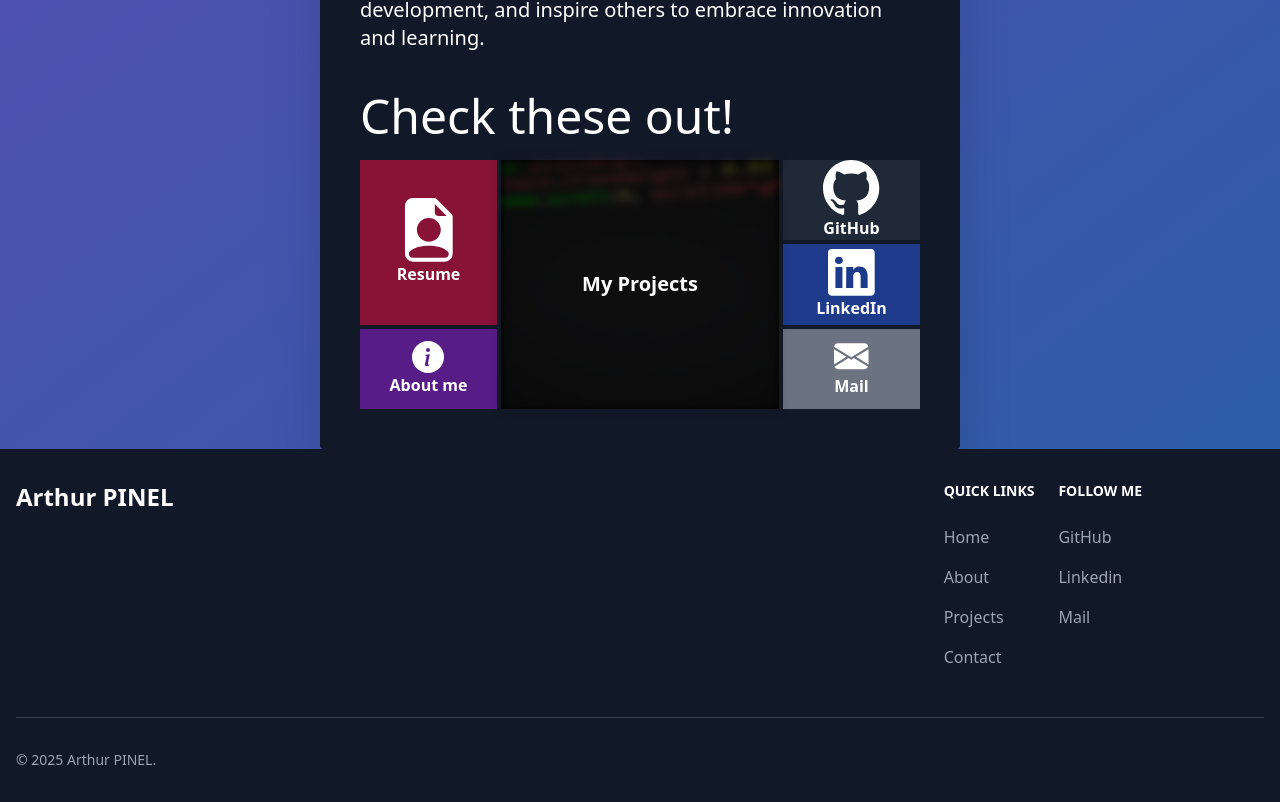
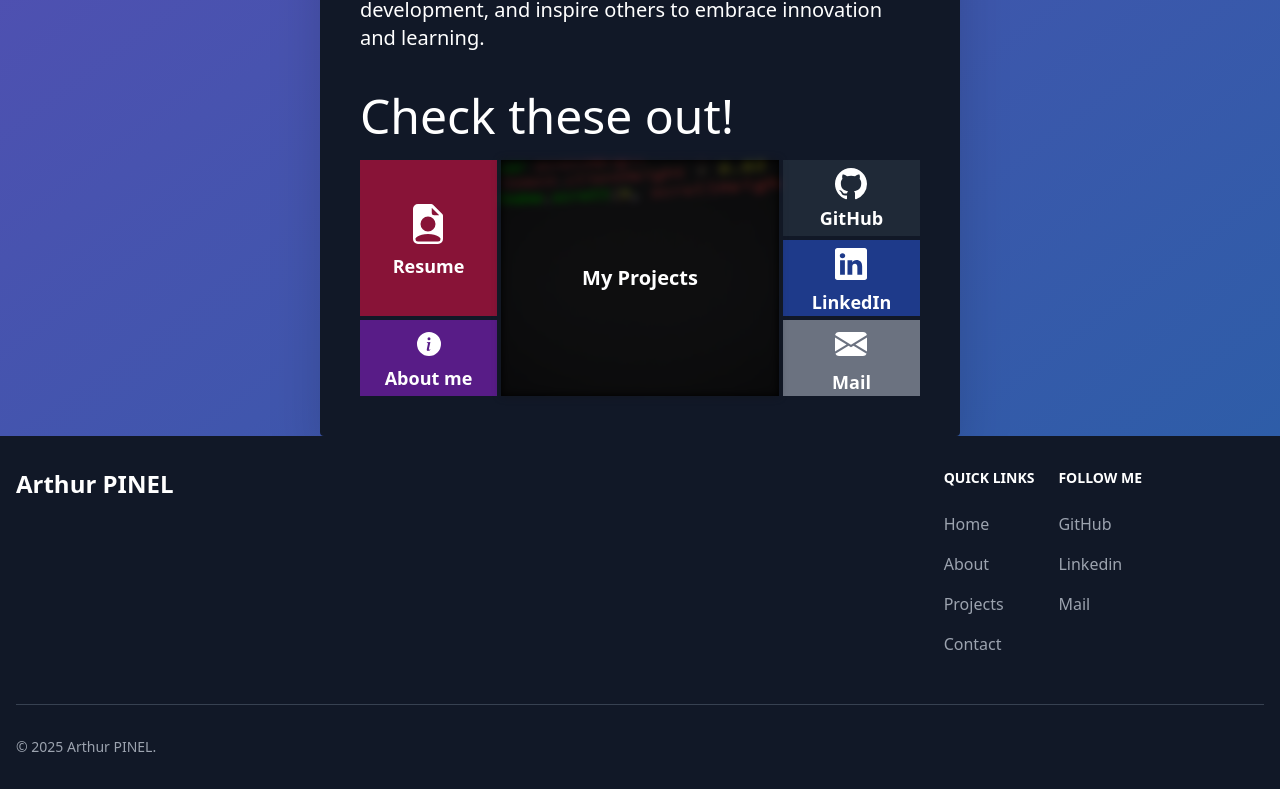
Before and after one commit to LePeruvienn/portfolio, a React (Vite) app: page /#/home in a window 1280 px wide. Shown: the part 1392-2194 px from the top of the page. Built offline with nearby package versions, Linux system fonts and the light colour scheme; what @xpd/tailwind-3dtransforms would draw is missing.

Commit message:
Update porfolio

```diff
--- a/src/components/general/Language.jsx
+++ b/src/components/general/Language.jsx
@@ -59,7 +59,7 @@ function Language () {
 				</svg>
 			</button>
 			{dropdownOpen && (
-				<div className="absolute z-10 bg-gray-800 bg-opacity-30 divide-y divide-gray-100 rounded-lg shadow">
+				<div className="absolute z-10 bg-gray-900 bg-opacity-90 divide-y divide-gray-100 rounded-lg shadow">
 					<ul className="p-2">
 						{ languages
 							.filter (lang => lang.code !== i18n.language)
--- a/src/components/general/UsefulLinks.jsx
+++ b/src/components/general/UsefulLinks.jsx
@@ -24,10 +24,10 @@ function UsefulLinks () {
 				"
 			>
 				<div className="flex flex-col items-center">
-					<svg xmlns="http://www.w3.org/2000/svg" fill="white" viewBox="0 0 16 16">
+					<svg xmlns="http://www.w3.org/2000/svg" fill="white" viewBox="0 0 16 16" className="h-8 w-8 sm:w-10 sm:h-10 my-2">
 					  <path d="M9.293 0H4a2 2 0 0 0-2 2v12a2 2 0 0 0 2 2h8a2 2 0 0 0 2-2V4.707A1 1 0 0 0 13.707 4L10 .293A1 1 0 0 0 9.293 0M9.5 3.5v-2l3 3h-2a1 1 0 0 1-1-1M11 8a3 3 0 1 1-6 0 3 3 0 0 1 6 0m2 5.755V14a1 1 0 0 1-1 1H4a1 1 0 0 1-1-1v-.245S4 12 8 12s5 1.755 5 1.755"/>
 					</svg>
-					<span className="font-bold">
+					<span className="text-lg font-bold text-center">
 						{ t ("resume") }
 					</span>
 				</div>
@@ -64,10 +64,10 @@ function UsefulLinks () {
 				"
 			>
 				<div className="flex flex-col items-center">
-					<svg xmlns="http://www.w3.org/2000/svg" fill="white" viewBox="0 0 16 16">
+					<svg xmlns="http://www.w3.org/2000/svg" fill="white" viewBox="0 0 16 16" className="h-8 w-8 my-1" >
 					  <path d="M8 0C3.58 0 0 3.58 0 8c0 3.54 2.29 6.53 5.47 7.59.4.07.55-.17.55-.38 0-.19-.01-.82-.01-1.49-2.01.37-2.53-.49-2.69-.94-.09-.23-.48-.94-.82-1.13-.28-.15-.68-.52-.01-.53.63-.01 1.08.58 1.23.82.72 1.21 1.87.87 2.33.66.07-.52.28-.87.51-1.07-1.78-.2-3.64-.89-3.64-3.95 0-.87.31-1.59.82-2.15-.08-.2-.36-1.02.08-2.12 0 0 .67-.21 2.2.82.64-.18 1.32-.27 2-.27s1.36.09 2 .27c1.53-1.04 2.2-.82 2.2-.82.44 1.1.16 1.92.08 2.12.51.56.82 1.27.82 2.15 0 3.07-1.87 3.75-3.65 3.95.29.25.54.73.54 1.48 0 1.07-.01 1.93-.01 2.2 0 .21.15.46.55.38A8.01 8.01 0 0 0 16 8c0-4.42-3.58-8-8-8"/>
 					</svg>
-					<span className="font-bold">
+					<span className="text-lg font-bold text-center">
 						GitHub
 					</span>
 				</div>
@@ -82,10 +82,10 @@ function UsefulLinks () {
 				"
 			>
 				<div className="flex flex-col items-center">
-					<svg className="px-3" xmlns="http://www.w3.org/2000/svg" fill="white" viewBox="0 0 16 16">
+					<svg xmlns="http://www.w3.org/2000/svg" fill="white" viewBox="0 0 16 16" className="h-8 w-8 my-2">
 					  <path d="M0 1.146C0 .513.526 0 1.175 0h13.65C15.474 0 16 .513 16 1.146v13.708c0 .633-.526 1.146-1.175 1.146H1.175C.526 16 0 15.487 0 14.854zm4.943 12.248V6.169H2.542v7.225zm-1.2-8.212c.837 0 1.358-.554 1.358-1.248-.015-.709-.52-1.248-1.342-1.248S2.4 3.226 2.4 3.934c0 .694.521 1.248 1.327 1.248zm4.908 8.212V9.359c0-.216.016-.432.08-.586.173-.431.568-.878 1.232-.878.869 0 1.216.662 1.216 1.634v3.865h2.401V9.25c0-2.22-1.184-3.252-2.764-3.252-1.274 0-1.845.7-2.165 1.193v.025h-.016l.016-.025V6.169h-2.4c.03.678 0 7.225 0 7.225z"/>
 					</svg>
-					<span className="font-bold">
+					<span className="text-lg font-bold text-center">
 						LinkedIn
 					</span>
 				</div>
@@ -99,10 +99,10 @@ function UsefulLinks () {
 				"
 			>
 				<div className="flex flex-col items-center">
-					<svg xmlns="http://www.w3.org/2000/svg" fill="white" viewBox="0 0 16 16">
+					<svg xmlns="http://www.w3.org/2000/svg" fill="white" viewBox="0 0 16 16" className="h-8 w-8 my-2">
 					  <path d="M.05 3.555A2 2 0 0 1 2 2h12a2 2 0 0 1 1.95 1.555L8 8.414zM0 4.697v7.104l5.803-3.558zM6.761 8.83l-6.57 4.027A2 2 0 0 0 2 14h12a2 2 0 0 0 1.808-1.144l-6.57-4.027L8 9.586zm3.436-.586L16 11.801V4.697z"/>
 					</svg>
-					<span className="font-bold">
+					<span className="text-lg font-bold text-center">
 						Mail
 					</span>
 				</div>
@@ -116,10 +116,10 @@ function UsefulLinks () {
 				"
 			>
 				<div className="flex flex-col items-center">
-					<svg xmlns="http://www.w3.org/2000/svg" height="32" width="32" fill="white" viewBox="0 0 16 16">
+					<svg xmlns="http://www.w3.org/2000/svg" fill="white" viewBox="0 0 16 16" className="h-6 w-6 my-2">
 					  <path d="M8 16A8 8 0 1 0 8 0a8 8 0 0 0 0 16m.93-9.412-1 4.705c-.07.34.029.533.304.533.194 0 .487-.07.686-.246l-.088.416c-.287.346-.92.598-1.465.598-.703 0-1.002-.422-.808-1.319l.738-3.468c.064-.293.006-.399-.287-.47l-.451-.081.082-.381 2.29-.287zM8 5.5a1 1 0 1 1 0-2 1 1 0 0 1 0 2"/>
 					</svg>
-					<span className="font-bold">
+					<span className="text-lg font-bold text-center">
 						{ t ("aboutMe") }
 					</span>
 				</div>
--- a/src/components/home/Textbox.jsx
+++ b/src/components/home/Textbox.jsx
@@ -16,6 +16,7 @@ function Textbox() {
 				p-6 sm:p-8 md:p-10
 				text-white
 				bg-gray-900
+				bg-opacity-85 sm:bg-opacity-100
 				drop-shadow-2xl
 				rounded
 				flex flex-col
```
